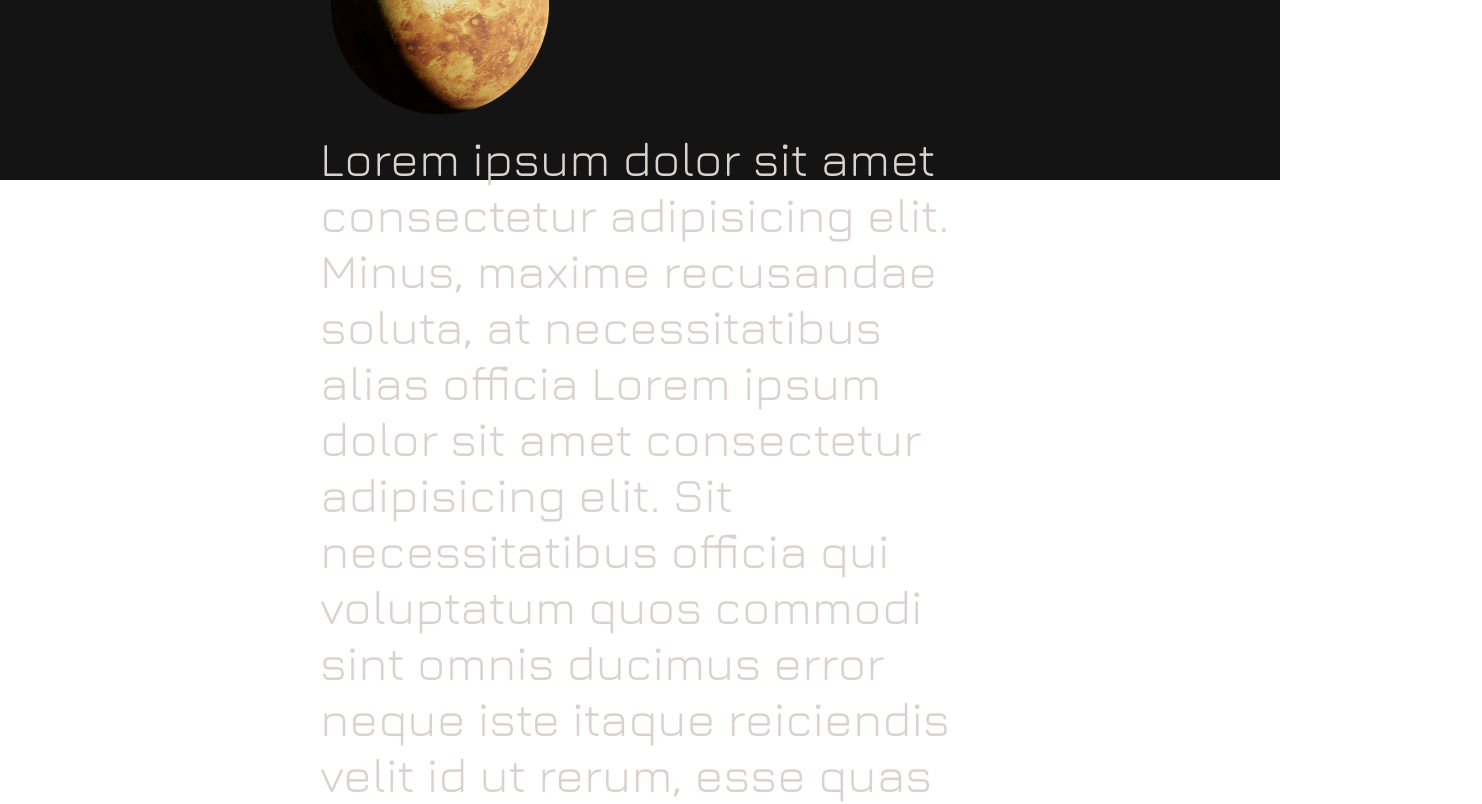
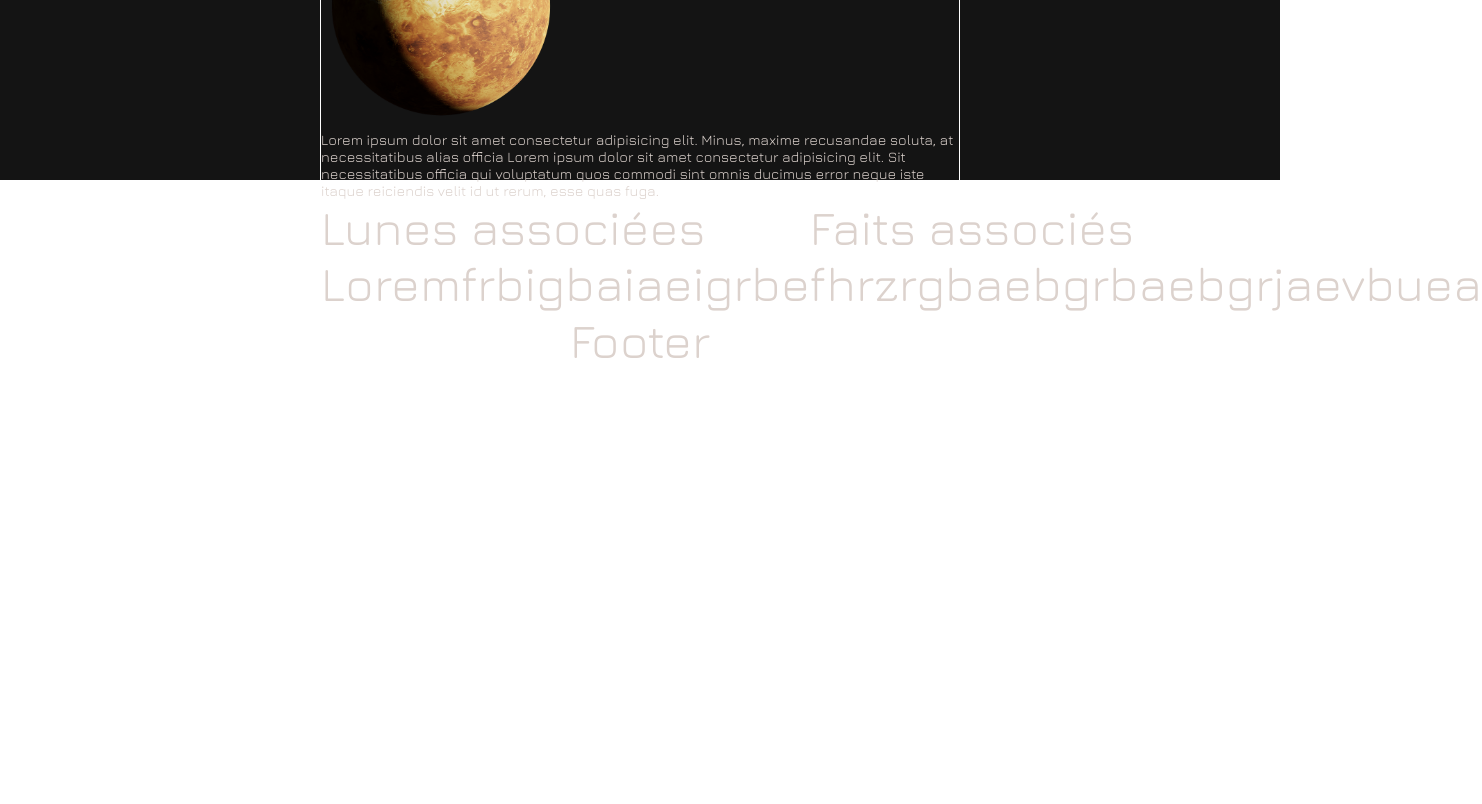
Before and after one commit to WildCodeSchool/2023-02-js-btz-apollo, a React (Create React App) app: page / in a window 1280 px wide. Shown: the part 620-1424 px from the top of the page, 1482 px wide, since content can reach past the window. After the commit the page ends 988 px from the top, so only its background shows below. Built offline with nearby package versions, Linux system fonts and the light colour scheme; a web font is replaced by a local one.

Commit message:
just to pull

```diff
--- a/src/components/Cards.css
+++ b/src/components/Cards.css
@@ -1,4 +1,6 @@
+
 .container-cards {
+    border: solid white 1px;
     width: 50vw;
     display: flex;
     flex-direction: column;
@@ -7,6 +9,7 @@
 .moons {
     display: flex;
     justify-content: space-around;
+
 }
 .image-container {
     width: 5em;
@@ -15,3 +18,7 @@
     width: 100%;
     object-fit: cover;
 }
+
+.presentation {
+    font-size: 0.3em;
+}
--- a/src/components/Cards.jsx
+++ b/src/components/Cards.jsx
@@ -13,9 +13,11 @@ const Cards = () => {
 
 <div className="container-cards">
 
-<ExitButton />
+
 
 <h1 className="title">Venus</h1>
+
+<ExitButton />
 
 <h2 className="description">Planete tellurique</h2>
 
@@ -35,11 +37,13 @@ velit id ut rerum, esse quas fuga.
     <div className="moons">
 
       <div className="moon-desc">
-FBEZIQBFIQBGIBZQIBG
+<p>Lunes associées</p>
+<p>Loremfrbigbaiaeigrbe</p>
       </div>
 
       <div className="facts">
-BRHBGEUIQGBEQIGBI
+<p>Faits associés</p>
+<p>fhrzrgbaebgrbaebgrjaevbuea</p>
       </div>
 
 
```
